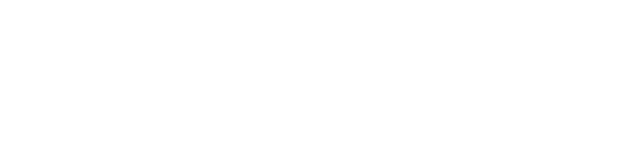
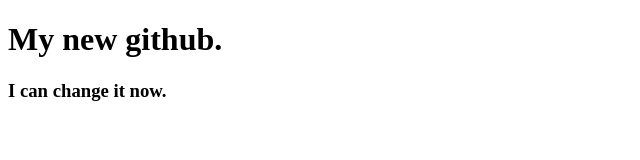
Before and after one commit to Rubayet-billah/my-second-repo, a plain HTML site: page index.html in a window 1280 px wide. Shown: the whole page, without its empty margins (0-640 px from the left). Drawn offline with Linux system fonts and the light colour scheme.

Commit message:
heading added

```diff
--- a/index.html
+++ b/index.html
@@ -7,6 +7,7 @@
     <title>My second git</title>
 </head>
 <body>
-
+    <h1>My new github.</h1>
+    <h3>I can change it now.</h3>
 </body>
 </html>
```
